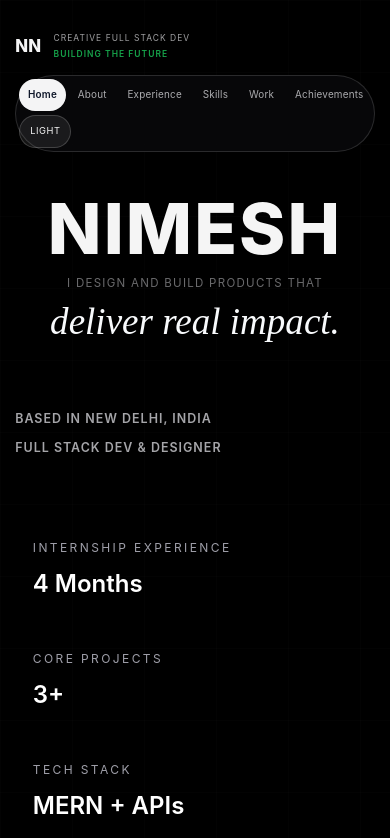
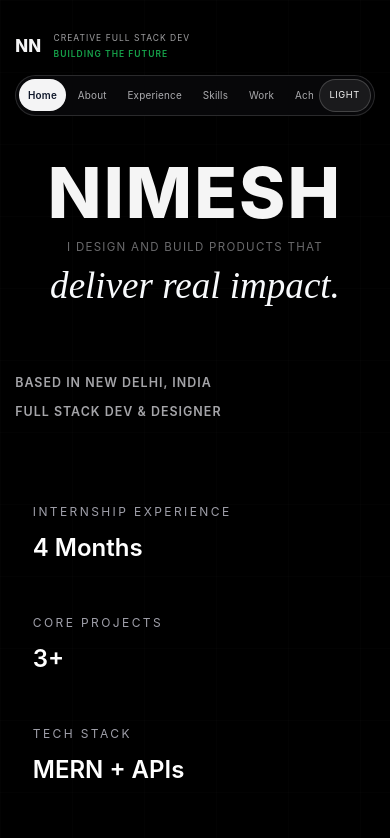
Before and after one commit to siXthells-04/portfolio, a React (Vite) app: page / in a window 390 px wide. Shown: the top 838 px of the page. Built offline with nearby package versions, Linux system fonts and the light colour scheme.

Commit message:
updated portfolio

```diff
--- a/src/index.css
+++ b/src/index.css
@@ -856,10 +856,19 @@ body[data-theme='aurora'] .open-to-work-inline::before {
   }
 
   .landing-nav-pill {
+    display: grid;
+    grid-template-columns: minmax(0, 1fr) auto;
+    align-items: center;
     width: 100%;
-    justify-content: space-between;
+    max-width: 100%;
     gap: 0.25rem;
     padding: 0.2rem;
+    overflow: hidden;
+  }
+
+  .landing-nav-pill.nav-links {
+    flex-wrap: nowrap;
+    justify-content: initial;
   }
 
   .landing-nav-links {
@@ -867,6 +876,8 @@ body[data-theme='aurora'] .open-to-work-inline::before {
     align-items: center;
     gap: 0.22rem;
     width: 100%;
+    min-width: 0;
+    max-width: 100%;
     overflow-x: auto;
     overscroll-behavior-x: contain;
     scrollbar-width: none;
@@ -882,6 +893,27 @@ body[data-theme='aurora'] .open-to-work-inline::before {
     min-height: 2.05rem;
     padding-inline: 0.62rem;
     font-size: 0.58rem;
+    margin-left: 0.12rem;
+  }
+
+  body[data-theme='aurora'] .landing-nav-pill {
+    border-color: rgba(127, 29, 29, 0.24);
+    background: rgba(255, 247, 237, 0.94);
+  }
+
+  body[data-theme='aurora'] .landing-nav-pill a {
+    color: rgba(74, 16, 37, 0.9);
+  }
+
+  body[data-theme='aurora'] .landing-nav-pill a.is-active {
+    background: #7f1d1d;
+    color: #fff7ed;
+  }
+
+  body[data-theme='aurora'] .landing-nav-pill .theme-switch {
+    color: #4a1025;
+    border-color: rgba(127, 29, 29, 0.22);
+    background: rgba(255, 255, 255, 0.68);
   }
 
   .landing-edge-meta {
```
